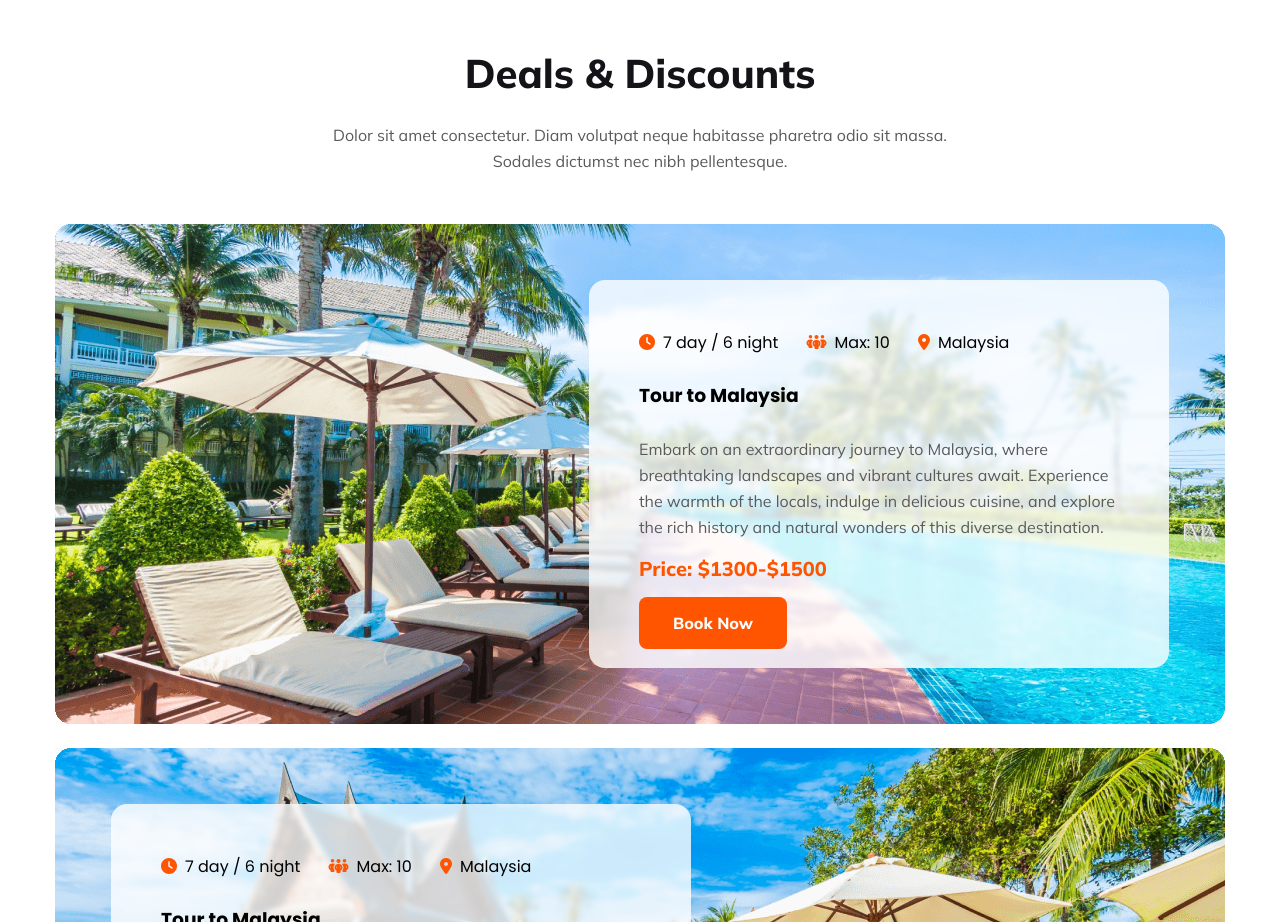
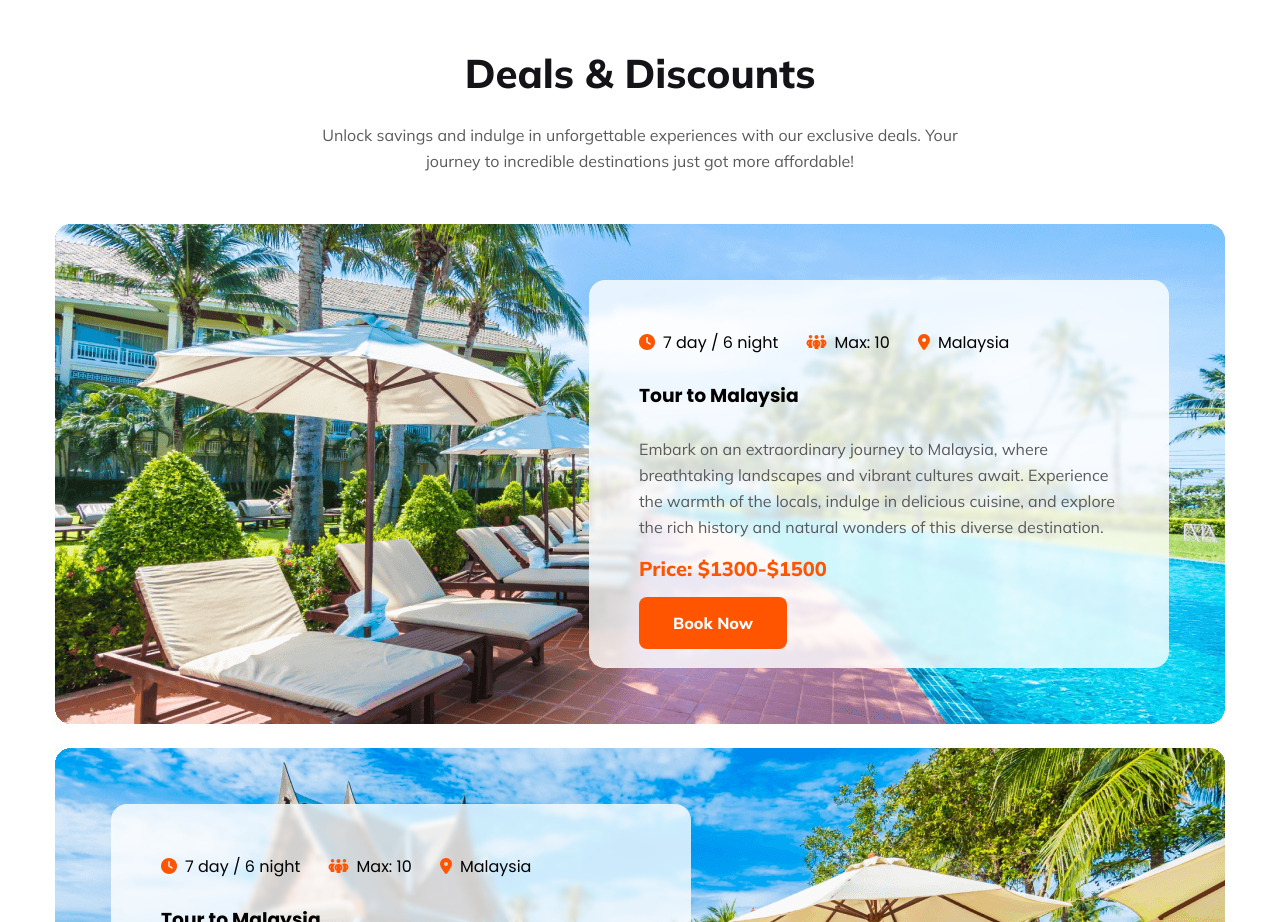
Before and after one commit to musaakramsaleh/assignment-2, a plain HTML site: page index.html in a window 1280 px wide. Shown: the part 4660-5582 px from the top of the page. Drawn offline with Linux system fonts and the light colour scheme.

Commit message:
done one last time

```diff
--- a/index.html
+++ b/index.html
@@ -139,7 +139,7 @@
         <section class="deals padding">
             <div class="deals-head">
                 <h2>Deals & Discounts</h2>
-                <p>Dolor sit amet consectetur. Diam volutpat neque habitasse pharetra odio sit massa. Sodales dictumst nec nibh pellentesque.</p>
+                <p>Unlock savings and indulge in unforgettable experiences with our exclusive deals. Your journey to incredible destinations just got more affordable!</p>
             </div>
             <div class="deals-content-1">
                 <div class="deals-content-main">
```
